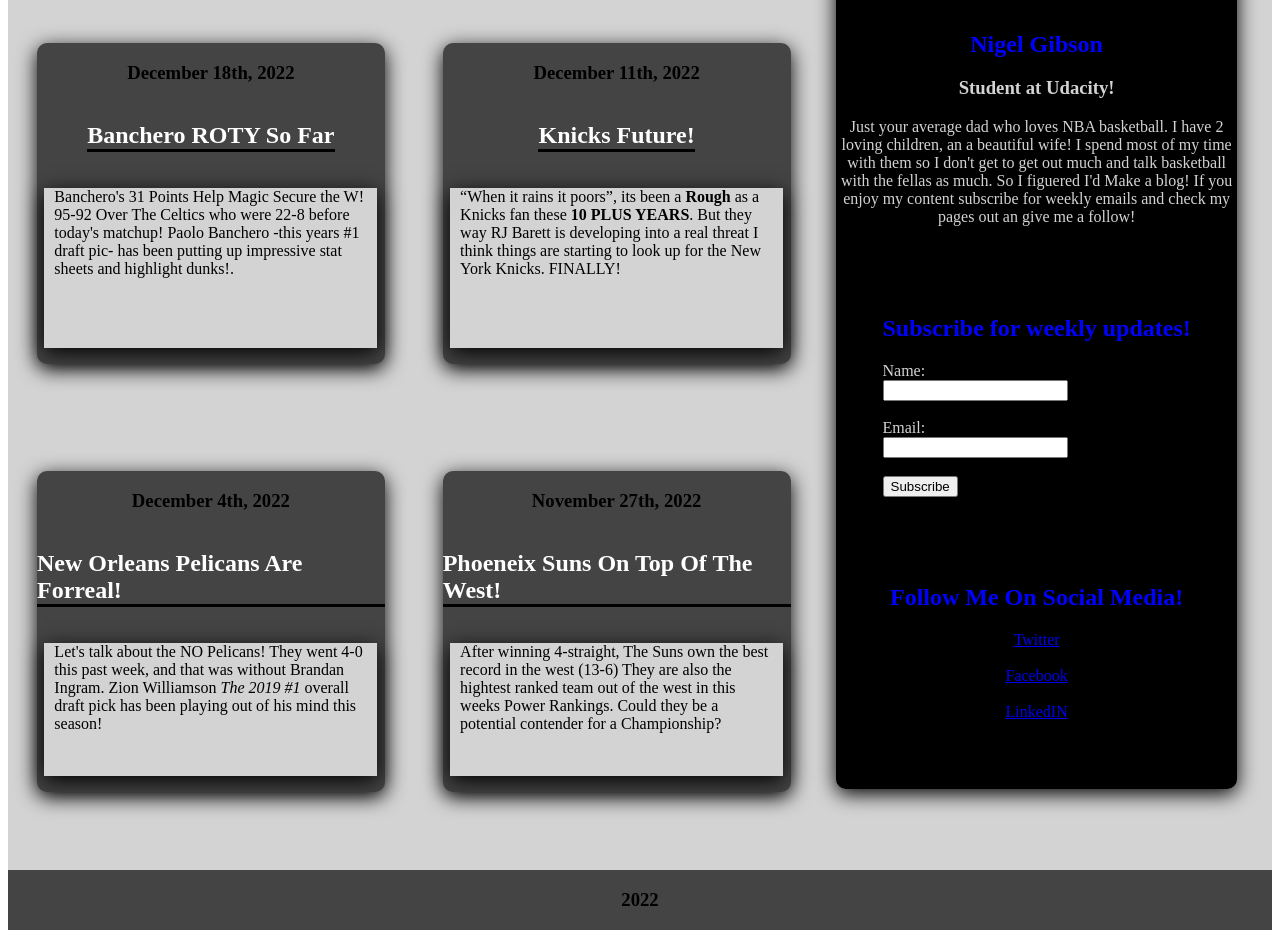
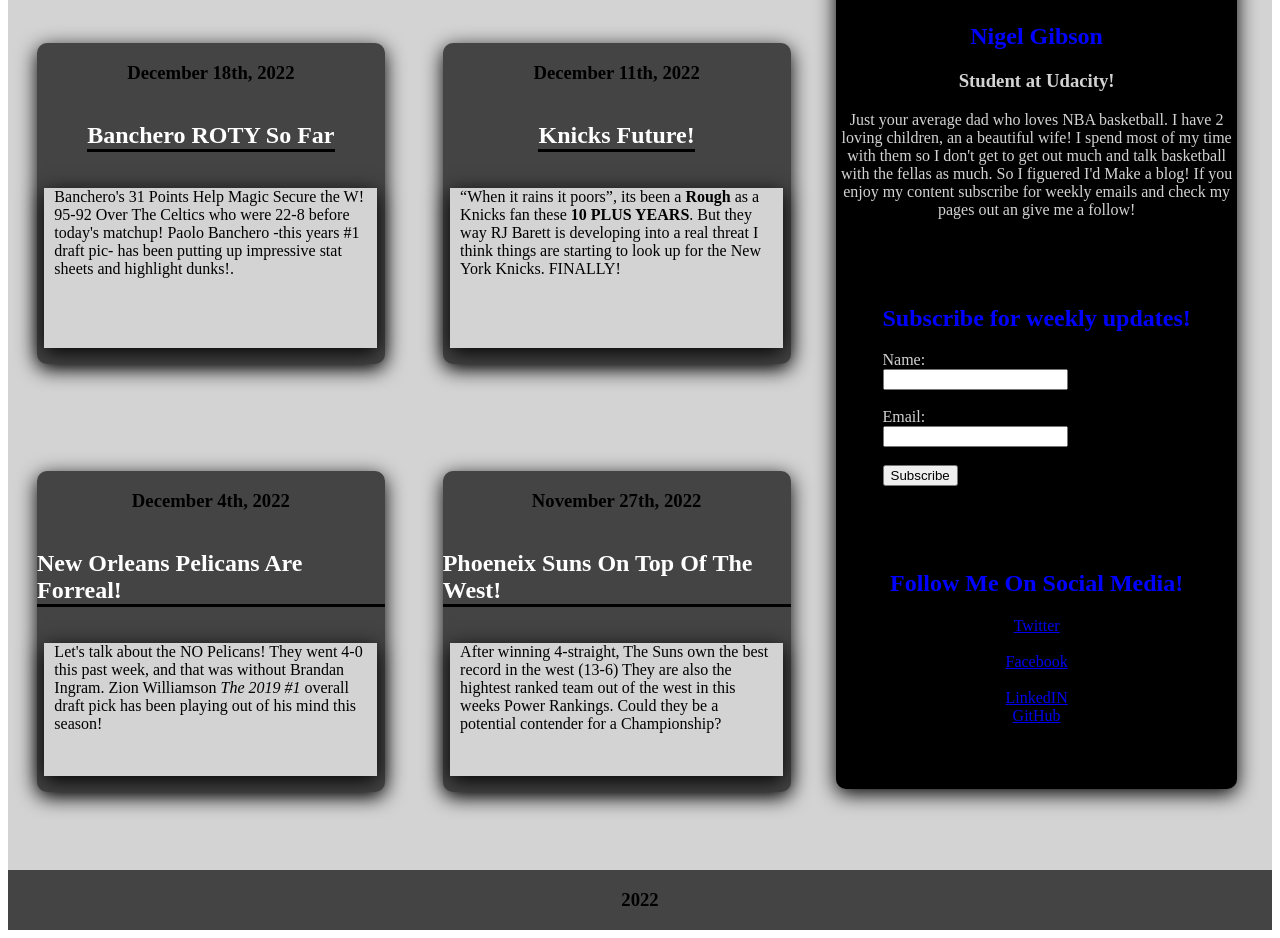
Before and after one commit to NGibson1/blogwebsite, a plain HTML site: page index.html in a window 1280 px wide. Shown: the part 1192-2130 px from the top of the page. Drawn offline with Linux system fonts and the light colour scheme.

Commit message:
Added my github link to the 'follow me on social media' section

```diff
--- a/index.html
+++ b/index.html
@@ -99,6 +99,7 @@
                         <a href="https://twitter.com/nigeldgibson1">Twitter</a><br>
                         <a href="https://www.facebook.com/nigel.gibson.54">Facebook</a><br>
                         <a href="https://www.linkedin.com/in/nigel-gibson-09287a260/">LinkedIN</a>
+                        <a href="https://github.com/NGibson1">GitHub</a>
                 </article>
             </section>
 			<footer class="bottom">
```
